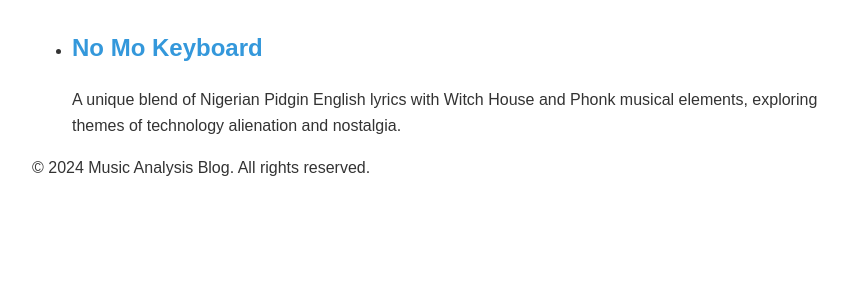
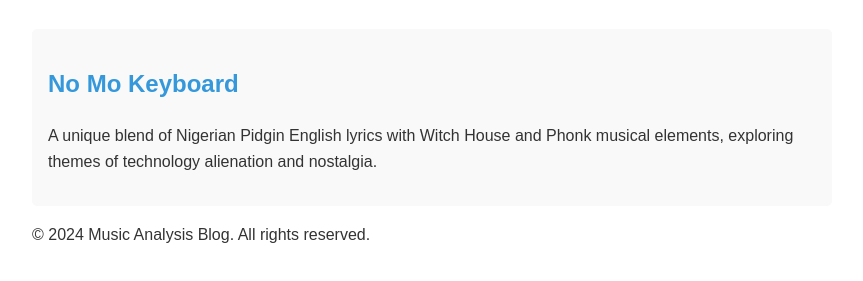
Before and after one commit to buildLittleWorlds/pidgin-audio, a plain HTML site: page index.html in a window 1280 px wide. Shown: the part 149-430 px from the top of the page, without its empty margins (208-1071 px from the left). Drawn offline with Linux system fonts and the light colour scheme.

Commit message:
Update styles.css

```diff
--- a/styles.css
+++ b/styles.css
@@ -1,3 +1,4 @@
+/* Global styles */
 body {
     font-family: Arial, sans-serif;
     line-height: 1.6;
@@ -6,6 +7,7 @@
     margin: 0 auto;
     padding: 20px;
 }
+
 header {
     background-color: #2c3e50;
     color: #ecf0f1;
@@ -13,41 +15,73 @@
     padding: 1rem;
     margin-bottom: 2rem;
 }
+
 h1, h2, h3 {
     color: #2c3e50;
 }
+
+/* Styles for index.html */
+.song-list {
+    list-style-type: none;
+    padding: 0;
+}
+
+.song-item {
+    background-color: #f9f9f9;
+    margin-bottom: 1rem;
+    padding: 1rem;
+    border-radius: 5px;
+    transition: background-color 0.3s ease;
+}
+
+.song-item:hover {
+    background-color: #e0e0e0;
+}
+
+/* Styles for witch-house-keyboard.html */
 .container {
     display: flex;
     flex-wrap: wrap;
     gap: 20px;
     margin-bottom: 30px;
 }
+
 .player, .lyrics {
     flex: 1 1 300px;
 }
+
 .lyrics {
     white-space: pre-wrap;
     background-color: #f9f9f9;
     padding: 20px;
     border-radius: 5px;
 }
+
 .analysis {
     background-color: #f9f9f9;
     padding: 20px;
     border-radius: 5px;
     margin-top: 20px;
 }
-        audio {
-            width: 100%;
-        }
+
+/* Shared styles for links, etc. */
 a {
     color: #3498db;
     text-decoration: none;
 }
+
 a:hover {
     text-decoration: underline;
 }
+
 .back-link {
     display: inline-block;
     margin-bottom: 1rem;
 }
+
+/* Responsive adjustments */
+@media (max-width: 600px) {
+    .container {
+        flex-direction: column;
+    }
+}
```
Lines whose indentation alone changed are shown as unchanged.
